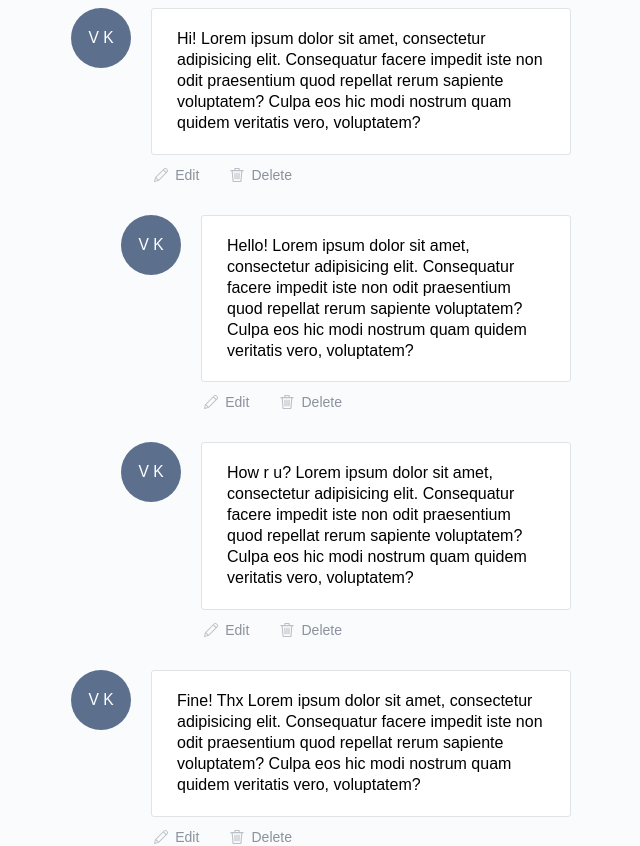
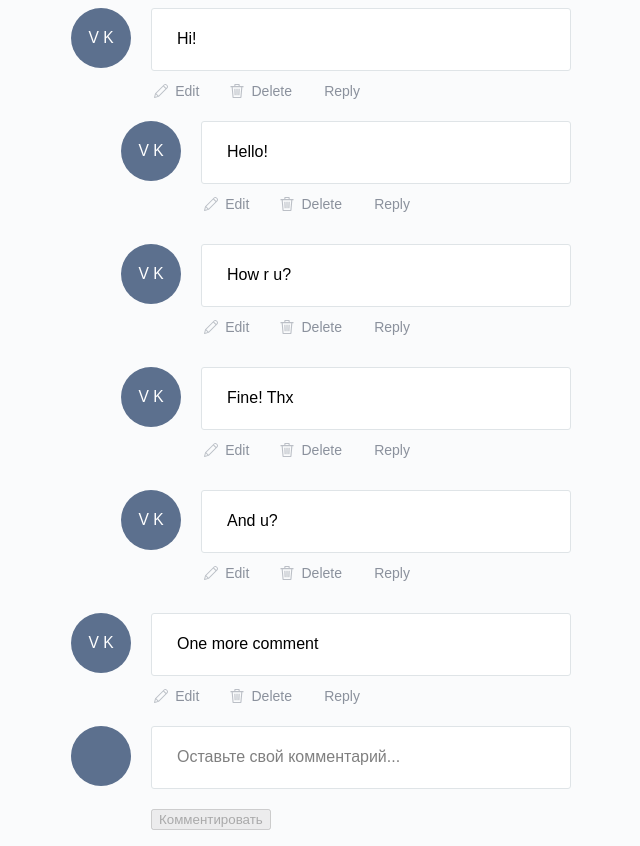
Before and after one commit to fasteasy/chaika-comments, a Vue app: page / in a window 1280 px wide. Shown: the top 846 px of the page, without its empty margins (319-959 px from the left). Built offline with nearby package versions, Linux system fonts and the light colour scheme.

Commit message:
comments

```diff
--- a/src/App.vue
+++ b/src/App.vue
@@ -1,7 +1,7 @@
 <template>
     <div id="app">
         <div class="container">
-            <comments :comments="comments"></comments>
+            <comments :items="comments" @push="push"></comments>
         </div>
     </div>
 </template>
@@ -9,24 +9,47 @@
 <script>
     import Comments from './components/Comments.vue'
     import Data from './data.json'
+    import CommentModel from './models/Comment'
+    import Vue from 'vue'
+    import Comment from './components/Comment.vue'
+    import CommentsList from './components/CommentsList.vue'
 
-    console.log(Data)
+    Vue.component('comment', Comment)
+    Vue.component('comments-list', CommentsList)
 
     export default {
         name: 'app',
         components: { Comments },
         data () {
             return {
-                comments: null
+                items: null
             }
         },
         created () {
             setTimeout(() => {
-                this.comments = Data.comments
+                this.items = Data.comments.map(item => new CommentModel(item))
             }, 1000)
         },
-        mounted() {
-            console.log('comments')
+        computed: {
+            comments () {
+                if (!this.items) return []
+                return this.items.length ? this.makeHierarchy(this.items) : []
+            }
+        },
+        methods: {
+            makeHierarchy (items) {
+                function makeComment (item) {
+                    const Comment = new CommentModel(item)
+                    Comment.comments = items.filter(i => i.parent === item.id).map(makeComment)
+                    return Comment
+                }
+
+                const comments = items.map(makeComment).filter(comment => !comment.parent)
+                return comments
+            },
+            push (comment) {
+                this.items = this.items.concat([comment])
+            }
         }
     }
 </script>
--- /dev/null
+++ b/src/bus.js
@@ -0,0 +1,3 @@
+import Vue from 'vue'
+
+export default new Vue()
--- a/src/components/Comment.vue
+++ b/src/components/Comment.vue
@@ -8,7 +8,6 @@
         <div class="comment__main">
             <div class="comment__text">
                 {{ comment.text }}
-                Lorem ipsum dolor sit amet, consectetur adipisicing elit. Consequatur facere impedit iste non odit praesentium quod repellat rerum sapiente voluptatem? Culpa eos hic modi nostrum quam quidem veritatis vero, voluptatem?
             </div>
             <div class="comment__footer">
                 <div class="comment__date"></div>
@@ -30,18 +29,34 @@
                         </svg>
                         <span>Delete</span>
                     </button>
+                    <button type="button" @click="showReply = true" class="comment__action">
+                        <span>Reply</span>
+                    </button>
                 </div>
             </div>
         </div>
+        <div class="comment__reply" v-show="showReply">
+            <reply-form v-model="reply" @submit="showReply = false"></reply-form>
+        </div>
+        <comments-list class="comment__replies" v-if="comment.comments.length" :comments="comment.comments"></comments-list>
     </div>
 </template>
 
 <script>
+    import CommentsList from './CommentsList.vue'
+    import ReplyForm from './ReplyForm.vue'
     import Avatar from './Avatar.vue'
+    import CommentModel from '../models/Comment'
     export default {
-        components: { Avatar },
+        components: { Avatar, ReplyForm, CommentsList },
         props: {
             comment: { type: Object, default: () => ({}) }
+        },
+        data () {
+            return {
+                reply: new CommentModel({ username: 'Hey Man', parent: this.comment.id }),
+                showReply: false
+            }
         }
     }
 </script>
@@ -49,9 +64,13 @@
 <style lang="scss">
     .comment {
         display: flex;
+        flex-wrap: wrap;
     }
     .comment__aside {
         margin-right: 20px;
+    }
+    .comment__main {
+        flex: 1 1 auto;
     }
     .comment__text {
         border: 1px solid #DFE4E7;
@@ -102,4 +121,12 @@
         height: 1em;
         font-size: 20px;
     }
+    .comment__reply {
+        flex: 0 0 100%;
+        margin-top: 20px;
+    }
+    .comment__replies {
+        margin-top: 20px;
+        flex: 0 0 100%
+    }
 </style>
--- a/src/components/Comments.vue
+++ b/src/components/Comments.vue
@@ -1,43 +1,55 @@
 <template>
     <div class="comments">
-        <template v-if="!hasComments">
-            No comments
-        </template>
-        <template v-else>
-            <ul class="comments-list">
-               <li class="comments-list__item"
-                   v-for="comment in comments"
-                   :class="{ 'is-reply': isReply(comment) }"
-                   :key="comment.id">
-                   <comment :comment="comment"></comment>
-               </li>
-            </ul>
-        </template>
+        <template v-if="!hasComments">No comments</template>
+        <comments-list :comments="items" v-else></comments-list>
         <reply-form class="comments__reply-form" v-model="reply"></reply-form>
     </div>
 </template>
 
 <script>
-    import Comment from './Comment.vue'
+    import Bus from '../bus'
+    import CommentService from '../services/comments'
+    import CommentModel from '../models/Comment'
     import ReplyForm from './ReplyForm.vue'
     export default {
-        components: { Comment, ReplyForm },
+        components: { ReplyForm },
         props: {
-            comments: {type: Array, default: () => ({}) }
+            items: { type: Array, default: () => ([]) }
         },
         data () {
             return {
-                reply: null
+                reply: new CommentModel()
             }
         },
         computed: {
             hasComments () {
                 return this.comments && this.comments.length
+            },
+            comments () {
+                return this.items
             }
         },
+        mounted () {
+            const app = this
+            Bus.$on('submit', (comment) => {
+                CommentService.send(comment).then(() => {
+                    comment.id = String(Math.ceil(Math.random() * 100))
+                    app.$emit('push', comment)
+                })
+            })
+        },
         methods: {
+            parents () {
+                return this.comments.filter(comment => !comment.parent)
+            },
+            children (id) {
+                const children = this.comments.filter(comment => {
+                    return comment.parent === id
+                })
+                return children
+            },
             isReply (comment) {
-                return !comment.isUser
+                return !!comment.parent
             }
         }
     }
--- /dev/null
+++ b/src/components/CommentsList.vue
@@ -0,0 +1,24 @@
+<template>
+    <ul class="comments-list">
+        <li class="comments-list__item"
+            v-for="comment in comments"
+            :class="{ 'is-reply': isReply(comment) }"
+            :key="comment.id">
+            <comment :comment="comment"></comment>
+        </li>
+    </ul>
+</template>
+
+<script>
+    export default {
+        name: 'comments-list',
+        props: {
+            comments: { type: Array, default: () => ([]) }
+        },
+        methods: {
+            isReply (comment) {
+                return !!comment.parent
+            }
+        }
+    }
+</script>
--- a/src/components/ReplyForm.vue
+++ b/src/components/ReplyForm.vue
@@ -1,11 +1,11 @@
 <template>
-    <form class="reply-form">
+    <form class="reply-form" @submit.prevent="submit">
         <div class="reply-form__aside">
-            <avatar class="reply-form__avatar" :image="avatar" :username="username"></avatar>
+            <avatar class="reply-form__avatar" :image="comment.avatar" :username="comment.username"></avatar>
         </div>
         <div class="reply-form__main">
-            <textarea name="reply" rows="1" v-model="message" class="reply-form__textarea"></textarea>
-            <button type="submit" @submit.prevent="submit" class="reply-form__submit" :disabled="isValid">
+            <textarea name="reply" rows="1" v-model="text" class="reply-form__textarea" placeholder="Оставьте свой комментарий..."></textarea>
+            <button type="submit" class="reply-form__submit" :disabled="!isValid">
                 Комментировать
             </button>
         </div>
@@ -13,29 +13,44 @@
 </template>
 
 <script>
+    import Bus from '../bus'
+    import CommentModel from '../models/Comment'
     import Avatar from './Avatar.vue'
     export default {
         components: { Avatar },
         props: {
-            avatar: { default: '', type: String },
-            username: { default: 'Vadim Kochergin', type: String },
-            value: { default: '', type: String }
+            value: { default: () => ({}), type: Object }
+        },
+        data () {
+            return {
+                comment: this.value
+            }
+        },
+        watch: {
+            value (comment) {
+                this.comment = comment
+            }
+        },
+        mounted () {
         },
         computed: {
-            message: {
+            text: {
                 get () {
-                    return this.value
+                    return this.comment.text
                 },
-                set (value) {
-                    this.$emit('input', value)
+                set (text) {
+                    this.$emit('input', Object.assign({}, this.comment, { text }))
                 }
             },
             isValid () {
-                return !!this.message
+                return !!this.text
             }
         },
         methods: {
             submit () {
+                const { parent, text } = this.comment
+                Bus.$emit('submit', { parent, text })
+                this.$emit('submit')
             }
         }
     }
@@ -54,6 +69,19 @@
     .reply-form__textarea {
         display: block;
         width: 100%;
+        padding: 20px 25px;
+        resize: none;
+        box-sizing: border-box;
+        border-radius: 3px;
+        border: 1px solid #DFE4E7;
+        font-family: inherit;
+        font-size: inherit;
+        font-weight: 300;
+        line-height: 1.31em;
+
+        &::placeholder {
+            color: rgba(#000, 0.5)
+        }
     }
     .reply-form__submit {
         margin-top: 20px;
--- a/src/data.json
+++ b/src/data.json
@@ -1,7 +1,7 @@
 {
   "comments": [
     {
-      "isUser": true,
+      "user": "111",
       "id": "123",
       "username": "Patient",
       "avatar": "",
@@ -10,44 +10,53 @@
       "created": ""
     },
     {
-      "isUser": false,
+      "user": "222",
+      "parent": "123",
       "id": "124",
-      "user": "Doctor",
+      "username": "Doctor",
       "avatar": "",
       "text": "Hello!",
       "updated": "",
-      "created": "",
-      "replyTo": ""
+      "created": ""
     },
     {
-      "isUser": false,
+      "user": "222",
+      "parent": "123",
       "id": "125",
-      "user": "Doctor",
+      "username": "Doctor",
       "avatar": "",
       "text": "How r u?",
       "updated": "",
-      "created": "",
-      "replyTo": ""
+      "created": ""
     },
     {
-      "isUser": true,
+      "user": "111",
+      "parent": "123",
       "id": "126",
-      "user": "Patient",
+      "username": "Patient",
       "avatar": "",
       "text": "Fine! Thx",
       "updated": "",
-      "created": "",
-      "replyTo": ""
+      "created": ""
     },
     {
-      "isUser": true,
+      "user": "111",
+      "parent": "123",
       "id": "127",
-      "user": "Patient",
+      "username": "Patient",
       "avatar": "",
       "text": "And u?",
       "updated": "",
-      "created": "",
-      "replyTo": ""
+      "created": ""
+    },
+    {
+      "user": "111",
+      "id": "128",
+      "username": "Patient",
+      "avatar": "",
+      "text": "One more comment",
+      "updated": "",
+      "created": ""
     }
   ]
 }
--- /dev/null
+++ b/src/models/Comment.js
@@ -0,0 +1,26 @@
+export default class Comment {
+    defaults () {
+        return {
+            parent: null,
+            user: null,
+            id: null,
+            username: null,
+            avatar: null,
+            text: null,
+            created: null,
+            updated: null,
+            comments: null
+        }
+    }
+
+    constructor (options = {}) {
+        this.parent = options.parent
+        this.id = options.id
+        this.user = options.user
+        this.username = options.username
+        this.text = options.text
+        this.created = options.created
+        this.updated = options.updated
+        this.comments = [].concat(options.comments)
+    }
+}
--- /dev/null
+++ b/src/services/comments.js
@@ -0,0 +1,9 @@
+export default {
+    send () {
+        return new Promise((resolve, reject) => {
+            setTimeout(() => {
+                resolve({ success: true })
+            }, 300)
+        })
+    }
+}
```
Also changed, not shown: src/mixins/commentsMixin.js (added, +28 -0 lines).
